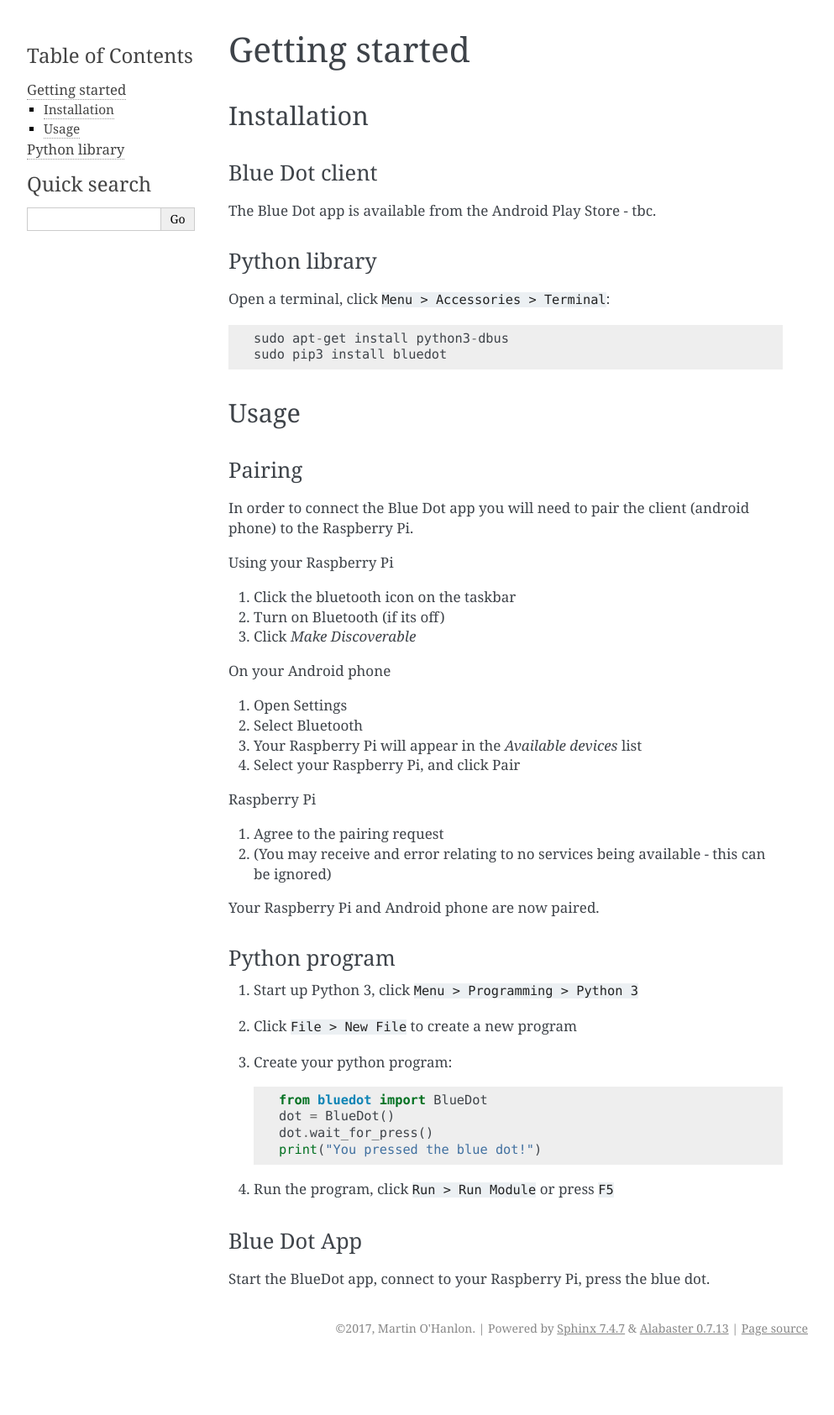
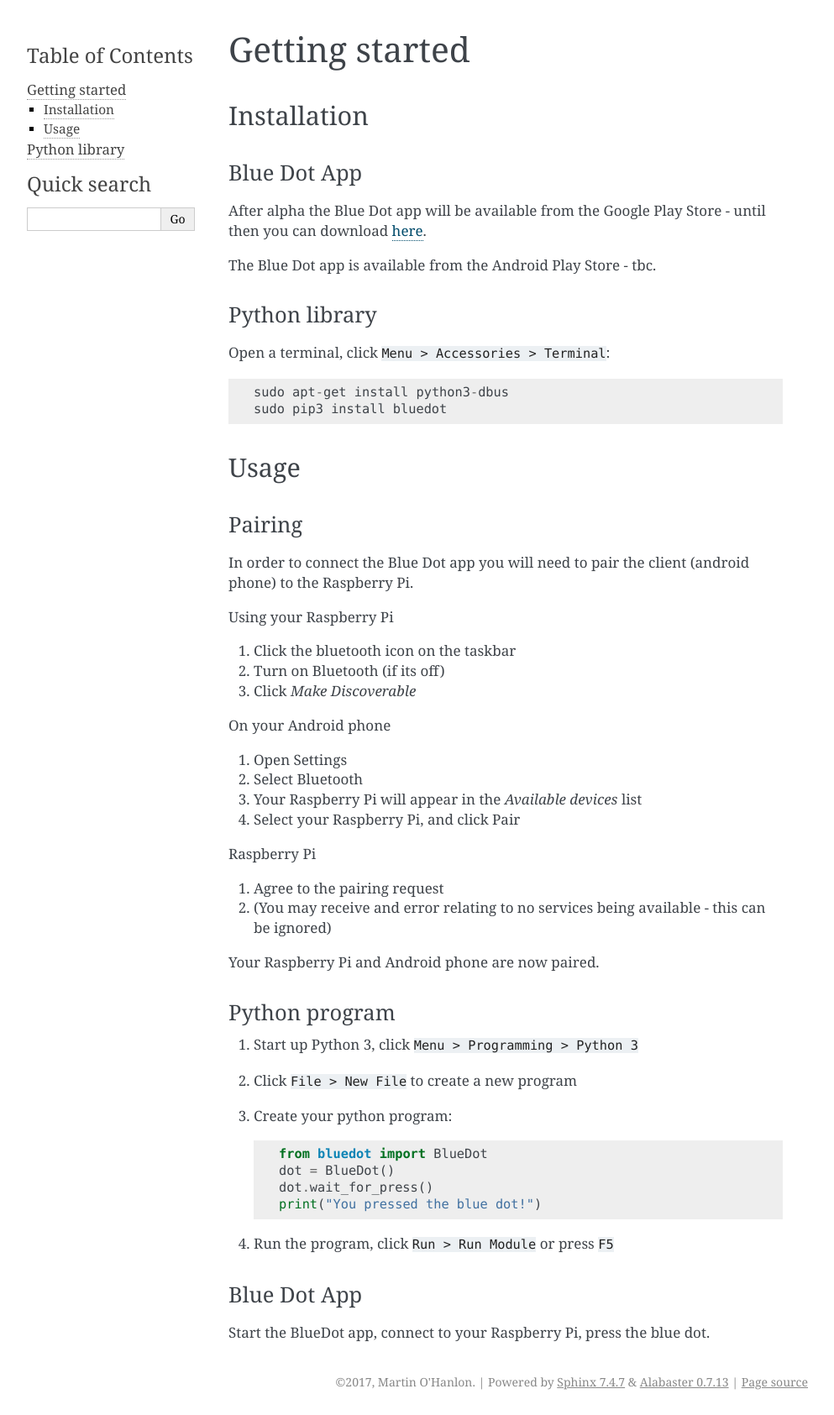
Before and after one commit to martinohanlon/BlueDot, a Sphinx documentation site: the page built from docs/gettingstarted.rst, in a window 1280 px wide. Shown: the whole page at 84% size, without its empty margins (148-1141 px from the left). Built offline with Sphinx 7.4.7, drawn with Linux system fonts in a browser that asks for light colours; before the commit the page ends 1621 px from its top, so only the background shows below that.

Commit message:
Updated getting started

```diff
--- a/docs/gettingstarted.rst
+++ b/docs/gettingstarted.rst
@@ -4,8 +4,11 @@
 Installation
 ------------
 
-Blue Dot client
+Blue Dot App
 ~~~~~~~~~~~~~~~
+
+After alpha the Blue Dot app will be available from the Google Play Store - until then you can download `here
+<https://github.com/martinohanlon/BlueDot/blob/android-dev/clients/android/app/app-release.apk?raw=true>`_.
 
 The Blue Dot app is available from the Android Play Store - tbc.
 
```
Also changed, not shown: other parts of docs/gettingstarted.rst (+3 -0 lines).
